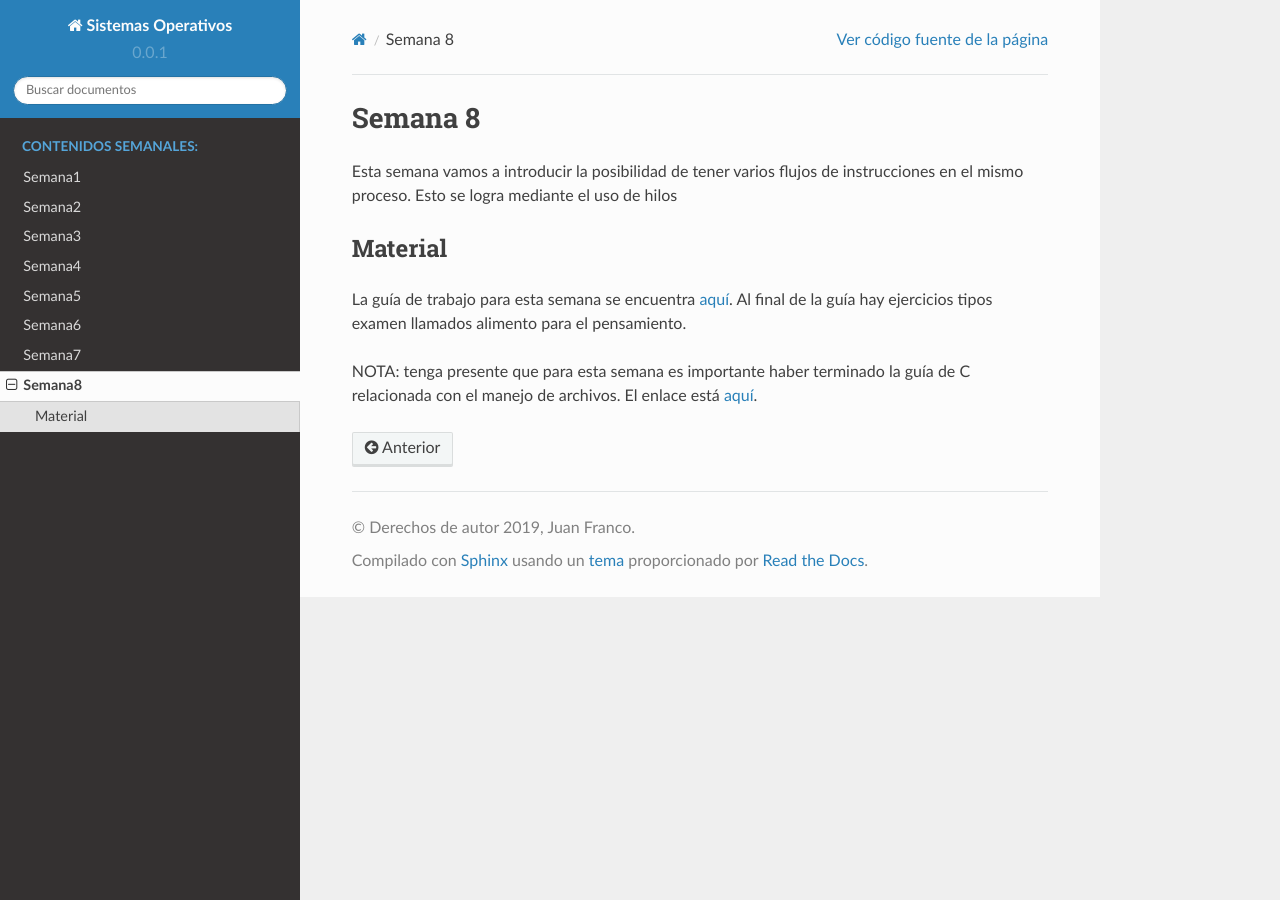
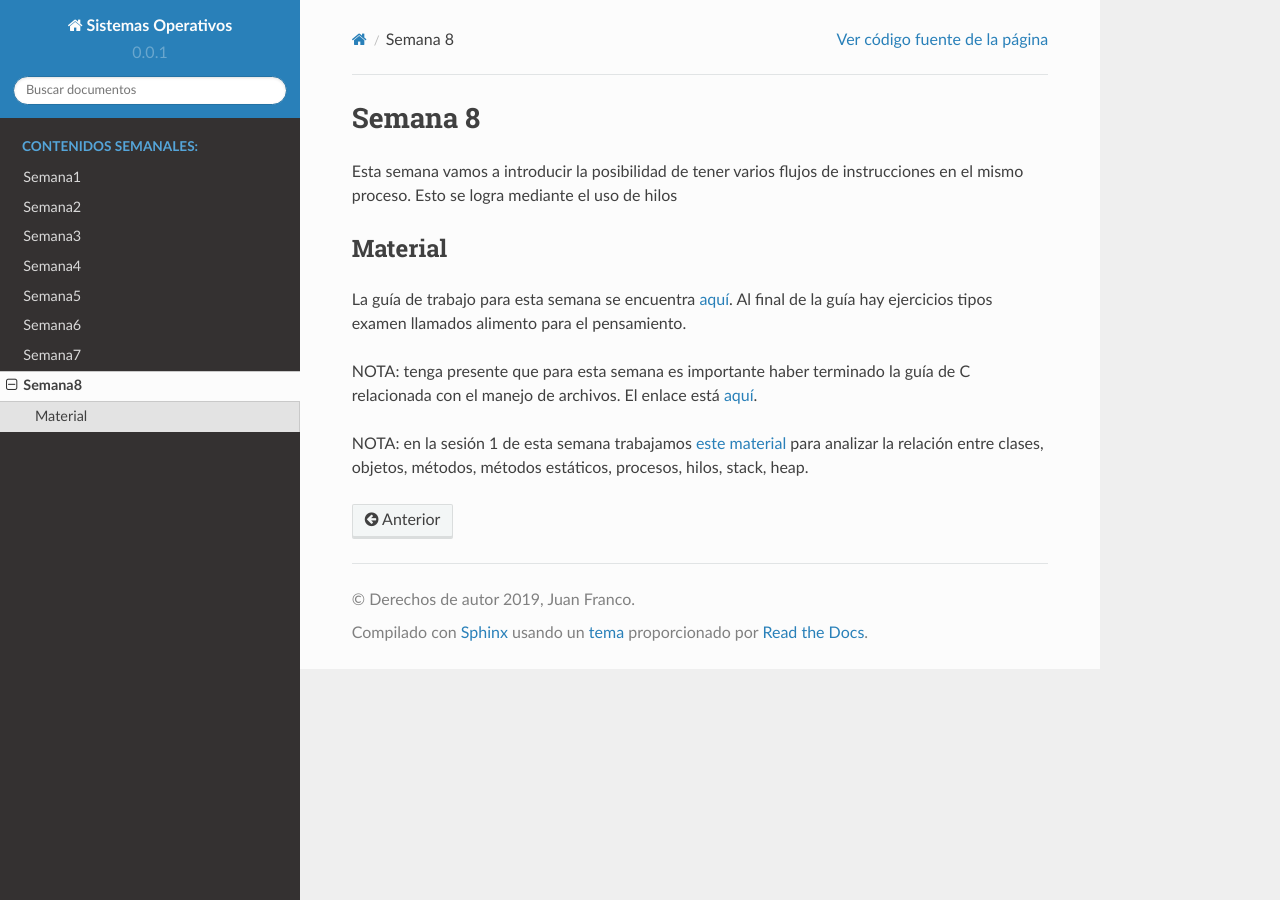
Before and after one commit to juanferfranco/sistemasoperativos, a Sphinx documentation site: the page built from docs/_semana8/semana8.rst, in a window 1280 px wide. Built offline with Sphinx 7.4.7 and the Read the Docs theme 2.0.0, drawn with Linux system fonts in a browser that asks for light colours.

Commit message:
add the material of session 1

```diff
--- a/docs/_semana8/semana8.rst
+++ b/docs/_semana8/semana8.rst
@@ -10,3 +10,6 @@ Al final de la guía hay ejercicios tipos examen llamados alimento para el pensa
 
 NOTA: tenga presente que para esta semana es importante haber terminado la guía de C relacionada con el manejo de archivos.
 El enlace está `aquí <https://drive.google.com/file/d/1hBPkoUsGUmatr3tRm5ztr-s3hyc3OLhl/view>`__.
+
+NOTA: en la sesión 1 de esta semana trabajamos `este material <http://www.albahari.com/threading/>`__ para analizar la relación entre clases,
+objetos, métodos, métodos estáticos, procesos, hilos, stack, heap.
```
